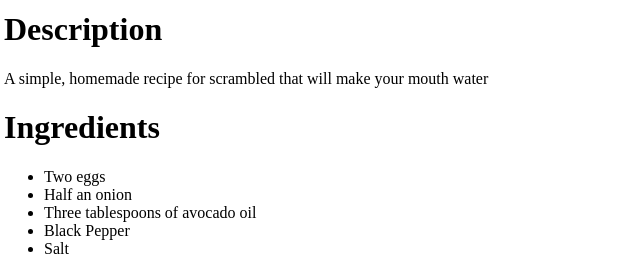
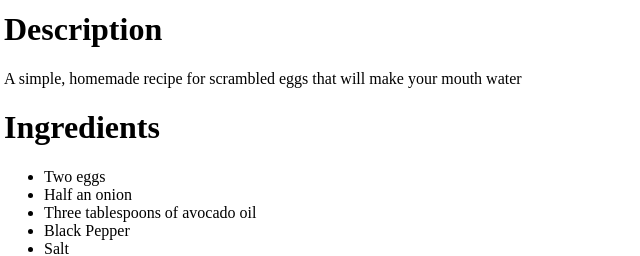
Before and after one commit to YaredMekbib/odin-recipes, a plain HTML site: page recipes/scrambled-eggs.html in a window 1280 px wide. Shown: the part 404-660 px from the top of the page, 4-644 px from the left. Drawn offline with Linux system fonts and the light colour scheme.

Commit message:
Fixed typo with scrambled eggs

```diff
--- a/recipes/scrambled-eggs.html
+++ b/recipes/scrambled-eggs.html
@@ -10,7 +10,7 @@
         <h1>Scrambled Eggs</h1>
         <img src= "https://cdn.loveandlemons.com/wp-content/uploads/2021/05/scrambled-eggs.jpg" height="310" width="310">
         <h1>Description</h1>
-        <p>A simple, homemade recipe for scrambled that will make your mouth water</p>
+        <p>A simple, homemade recipe for scrambled eggs that will make your mouth water</p>
         <h1>Ingredients</h1>
         <ul>
             <li>Two eggs </li>
```
